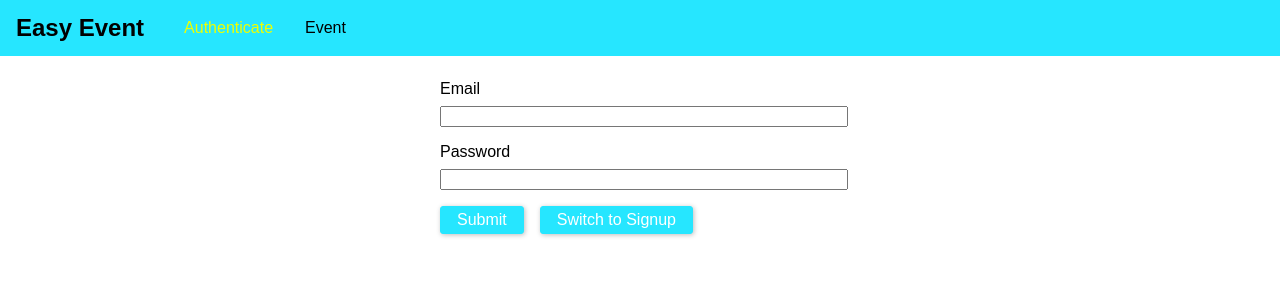
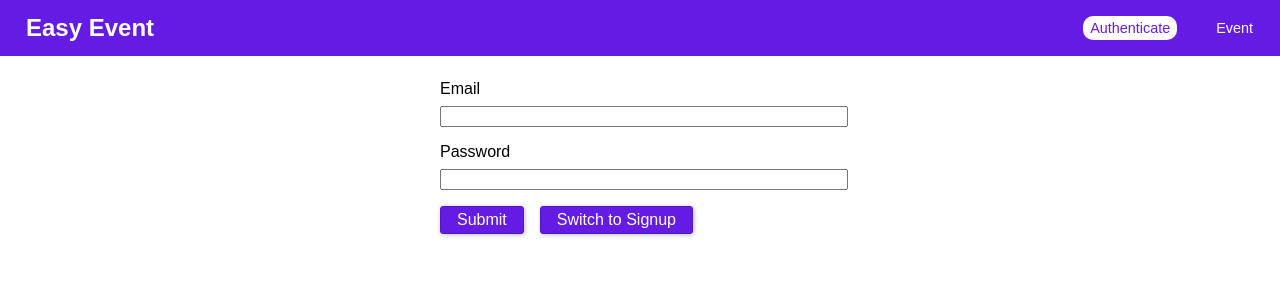
Before and after one commit to miticc06/graphql, a React (Create React App) app in the folder frontend/: page /auth in a window 1280 px wide. Shown: the top 300 px of the page. Built offline with nearby package versions, Linux system fonts and the light colour scheme.

Commit message:
Custom css

```diff
--- a/frontend/src/components/Navigation/MainNavigation.css
+++ b/frontend/src/components/Navigation/MainNavigation.css
@@ -4,19 +4,26 @@
   top: 0;
   width: 100%;
   height: 3.5rem;
-  background: #26e6ff;
+  background: #641ce5;
   padding: 0 1rem;
   display: flex;
   align-items: center;
+  justify-content: space-between;
+}
+
+.main-navigation__logo {
+  margin-left: 10px;
 }
 
 .main-navigation__logo h1 {
   margin: 0;
   font-size: 1.5rem;
+  color: white;
 }
 
 .main-navigation__items {
   margin-left: 1.5rem;
+  margin-right: 20px;
 }
 
 .main-navigation__items ul {
@@ -25,17 +32,42 @@
   list-style: none;
   display: flex;
 }
-.main-navigation__items li {
-  margin: 0 1rem;
-}
 
 .main-navigation__items a {
   text-decoration: none;
-  color: #000000;
+  color: #ffffff;
+}
+.main-navigation__items li a {
+  margin: 0 1rem;
+  padding: 4px 7px;
+  font-size: 0.9rem;
+  border-radius: 10px;
+}
+.main-navigation__items a:hover {
+  border-radius: 10px;
+  background-color: white;
+  color: #641ce5;
 }
 
-.main-navigation__items a:hover,
-.main-navigation__items a:active,
-.main-navigation__items .active {
-  color: #eeff00;
+.main-navigation__items a.active {
+  background-color: white;
+  color: #641ce5;
 }
+
+.buttonLogout {
+  margin: -3px 1rem;
+  padding: 3px 7px 3px 7px;
+
+  background-color: rgba(255, 255, 255, 0);
+  display: block;
+  border-radius: 10px;
+  font-size: 0.9rem;
+  cursor: pointer;
+  border: 0px;
+  color: white;
+}
+
+.buttonLogout:hover {
+  background-color: rgb(255, 255, 255);
+  color: #641ce5;
+}
--- a/frontend/src/components/Navigation/MainNavigation.js
+++ b/frontend/src/components/Navigation/MainNavigation.js
@@ -28,6 +28,18 @@ const mainNavigation = props => (
                   <NavLink to="/booking">Booking</NavLink>
                 </li>
               )}
+              {/*
+                <li>
+                  <button>dasdasd</button>
+                  <button onClick={context.logout()}>Logout</button>
+                </li> */}
+              {context.token && (
+                <li>
+                  <button onClick={context.logout} className="buttonLogout">
+                    Logout
+                  </button>
+                </li>
+              )}
             </ul>
           </div>
         </header>
--- a/frontend/src/index.css
+++ b/frontend/src/index.css
@@ -3,3 +3,32 @@ body {
   padding: 0;
   font-family: sans-serif;
 }
+
+.form-control label,
+.form-control input {
+  width: 100%;
+  display: block;
+}
+.form-control label {
+  margin-bottom: 0.5rem;
+}
+.form-control {
+  margin-bottom: 1rem;
+}
+.form-control button {
+  background: #641ce5;
+  font: inherit;
+  border: 1px solid #5317c2;
+  padding: 0.25rem 1rem;
+  border-radius: 3px;
+  margin-right: 1rem;
+  color: white;
+  cursor: pointer;
+  box-shadow: 1px 1px 5px rgba(0, 0, 0, 0.26);
+}
+
+.form-control button:hover,
+.form-control button:active {
+  background: #410da1;
+  border-color: #2f057c;
+}
--- a/frontend/src/pages/Auth.css
+++ b/frontend/src/pages/Auth.css
@@ -3,32 +3,3 @@
   max-width: 80%;
   margin: 5rem auto;
 }
-
-.form-control label,
-.form-control input {
-  width: 100%;
-  display: block;
-}
-.form-control label {
-  margin-bottom: 0.5rem;
-}
-.form-control {
-  margin-bottom: 1rem;
-}
-.form-control button {
-  background: #26e6ff;
-  font: inherit;
-  border: 1px solid #26e6ff;
-  padding: 0.25rem 1rem;
-  border-radius: 3px;
-  margin-right: 1rem;
-  color: white;
-  cursor: pointer;
-  box-shadow: 1px 1px 5px rgba(0, 0, 0, 0.26);
-}
-
-.form-control button:hover,
-.form-control button:active {
-  background: #4ec8d8;
-  border-color: #4ec8d8;
-}
```
